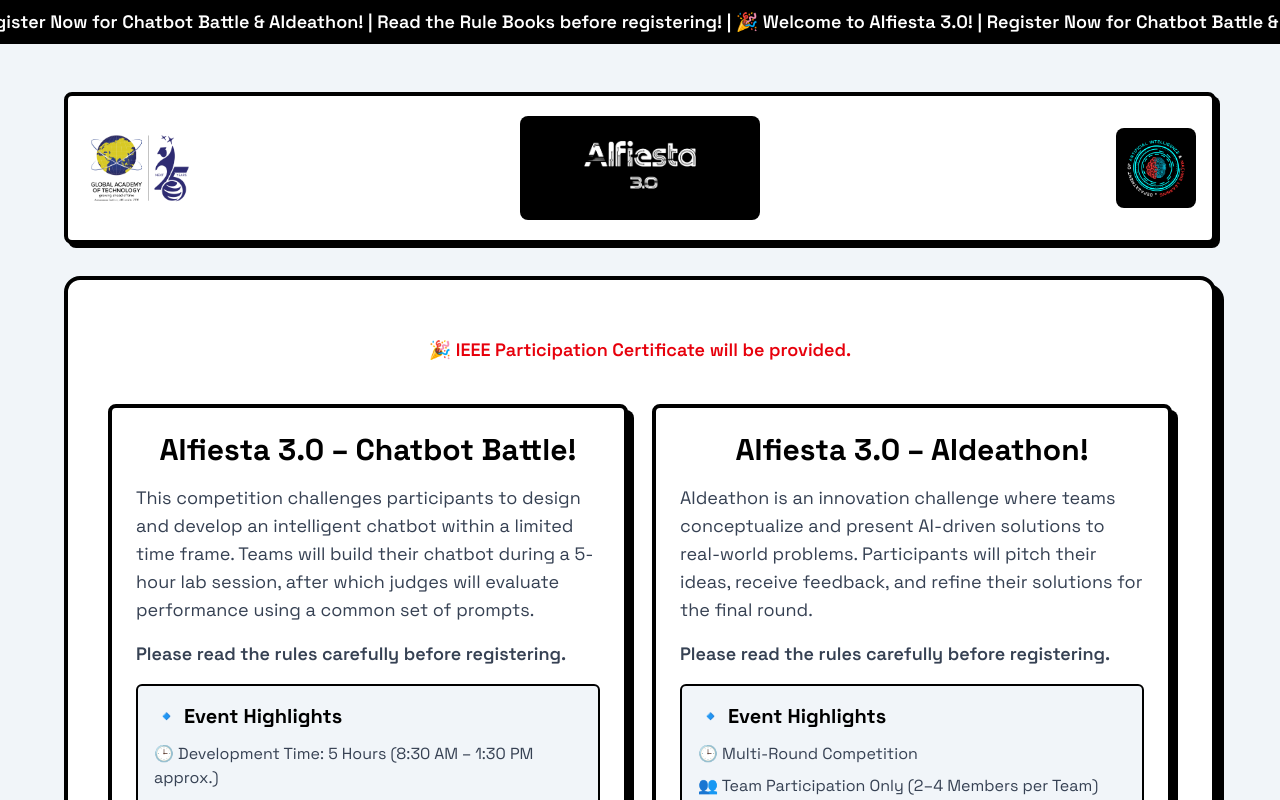
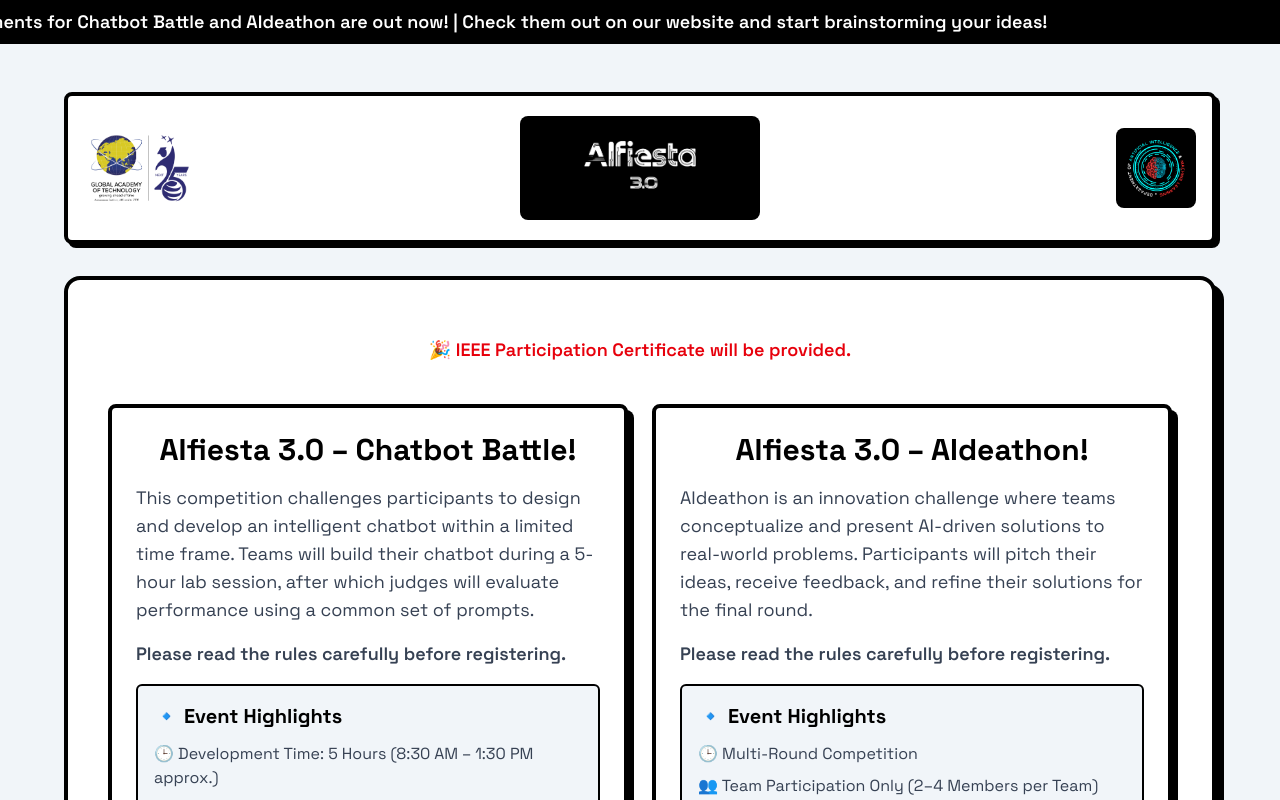
Before and after one commit to GATAIML/AIfiesta-3.O, a Next.js app: page / in a window 1280 px wide. Shown: the top 800 px of the page. Built offline with nearby package versions, Linux system fonts and the light colour scheme.

Commit message:
feat: Update announcement message in AnnouncementBar component

```diff
--- a/components/AnnouncementBar.tsx
+++ b/components/AnnouncementBar.tsx
@@ -7,10 +7,11 @@
     <div className="w-full bg-black text-white py-2 overflow-hidden">
       <div className="animate-scroll whitespace-nowrap">
         <span className="mx-4 text-lg font-semibold">
-          🎉 Welcome to AIfiesta 3.0! | Register Now for Chatbot Battle &
+          {/* 🎉 Welcome to AIfiesta 3.0! | Register Now for Chatbot Battle &
           AIdeathon! | Read the Rule Books before registering! | 🎉 Welcome to
           AIfiesta 3.0! | Register Now for Chatbot Battle & AIdeathon! | Read
-          the Rule Books before registering! |
+          the Rule Books before registering! | */}
+          🎉 Problem Statements for Chatbot Battle and AIdeathon are out now! | Check them out on our website and start brainstorming your ideas!
         </span>
       </div>
       <style jsx>{`
```
